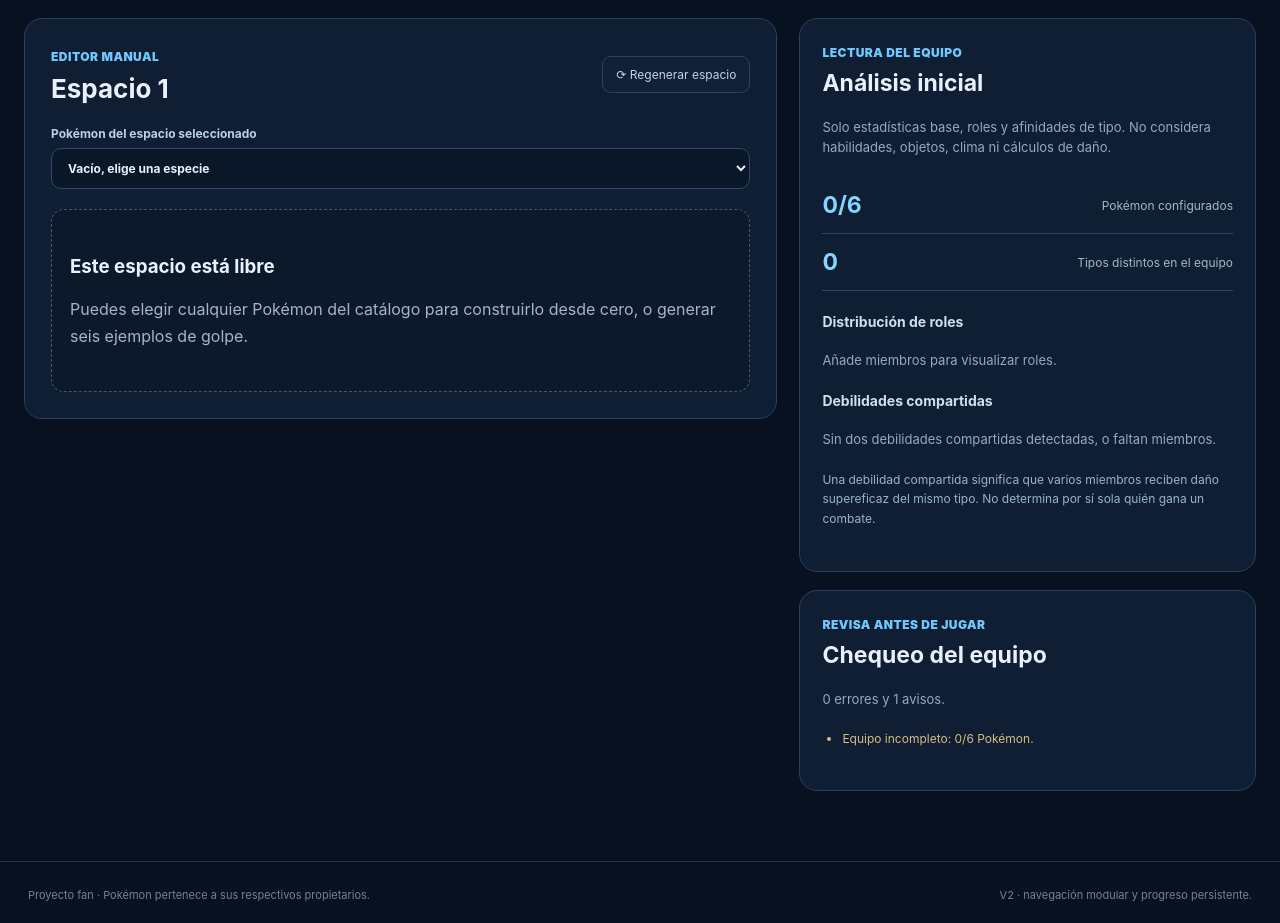
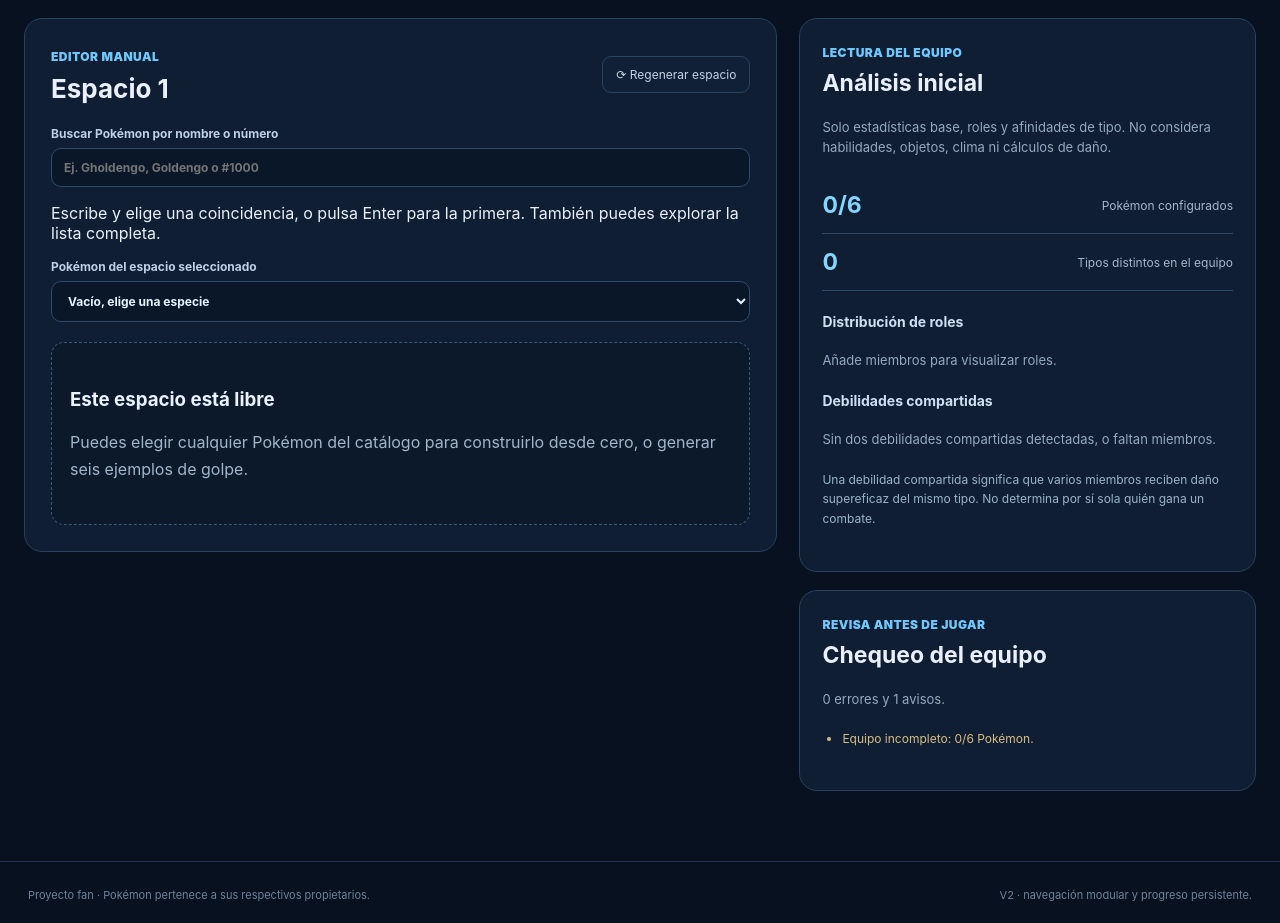
Before and after one commit to NicoGM76/Pokemon-Randomaicer-Team, a React (Vite) app: page /#/competitive in a window 1280 px wide. Shown: the part 1271-2194 px from the top of the page. Built offline with nearby package versions, Linux system fonts and the light colour scheme.

Commit message:
feat: connect searchable hybrid Pokémon selector to competitive editor

```diff
--- a/src/competitive/CompetitiveLandingPage.tsx
+++ b/src/competitive/CompetitiveLandingPage.tsx
@@ -2,6 +2,7 @@ import { lazy, Suspense, useEffect, useMemo, useState } from 'react';
 import pokemonCatalog from '../data/generated/pokemon.json';
 import type { Pokemon, PokemonStats } from '../domain/pokemon/types';
 import { analyzeCompetitiveTeam } from './core/analysis';
+import PokemonSpeciesPicker from './PokemonSpeciesPicker';
 import { createManualSet, generateCompetitiveTeam, regenerateCompetitiveSlot } from './core/teamBuilder';
 import { SAMPLE_TEMPLATES } from './core/templates';
 import {
@@ -245,12 +246,13 @@ export default function CompetitiveLandingPage() {
             <button type="button" className="secondary" disabled={Boolean(member?.locked)} onClick={reroll}>⟳ Regenerar espacio</button>
           </div>
 
-          <label className="comp-field">Pokémon del espacio seleccionado
-            <select value={member?.pokemonId ?? ''} onChange={event => changePokemon(Number(event.target.value))}>
-              <option value="">Vacío, elige una especie</option>
-              {pokemonOptions}
-            </select>
-          </label>
+          <PokemonSpeciesPicker
+            key={format + '-' + workspace.selectedSlot}
+            pokemon={sortedPokemon}
+            selectedId={member?.pokemonId ?? null}
+            onSelect={changePokemon}
+            options={pokemonOptions}
+          />
 
           {!member ? (
             <div className="comp-editor-empty">
```
